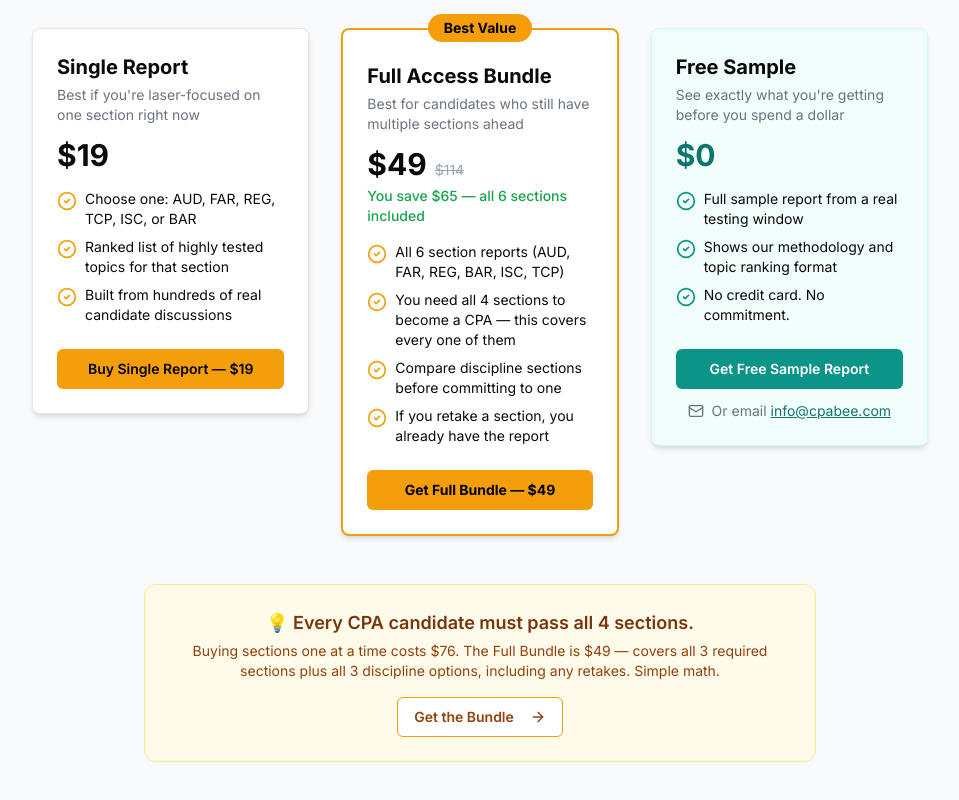
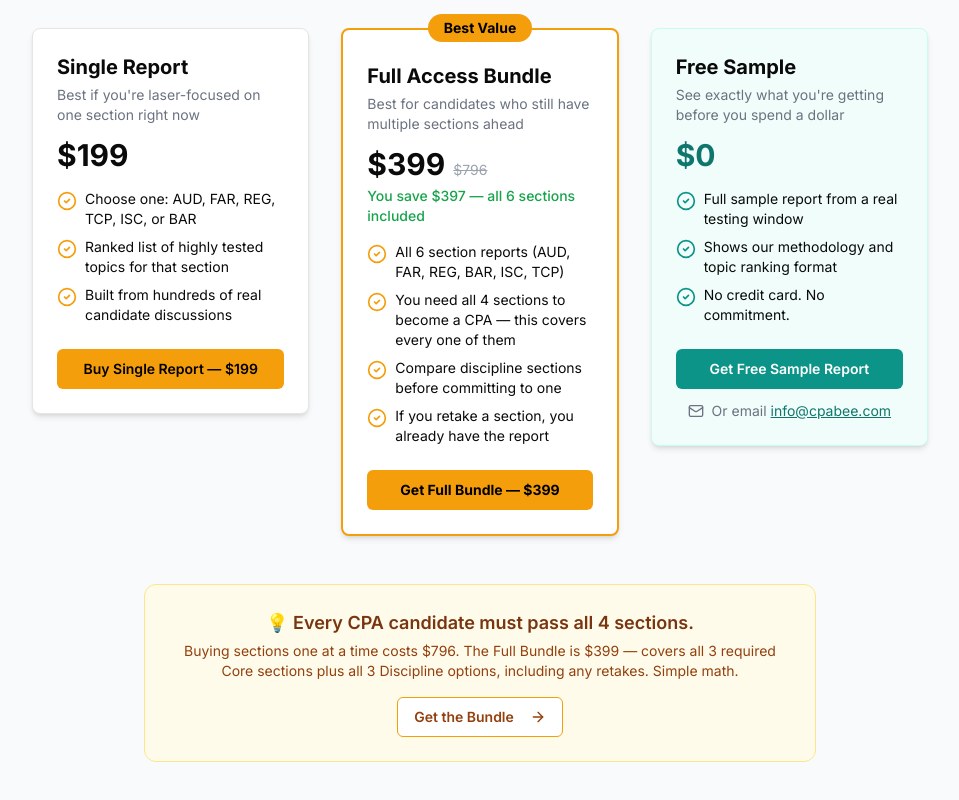
Before and after one commit to pjdevacct/cpabee, a Next.js app: page / in a window 1280 px wide. Shown: the part 2739-3539 px from the top of the page, without its empty margins (160-1119 px from the left). Built offline with nearby package versions, Linux system fonts and the light colour scheme.

Commit message:
Update pricing details for reports and bundles

```diff
--- a/app/page.tsx
+++ b/app/page.tsx
@@ -438,7 +438,7 @@ export default function LandingPage() {
               <div className="text-center space-y-4">
                 <h2 className="text-3xl md:text-4xl font-bold tracking-tighter">Pricing</h2>
                 <p className="text-xl text-gray-500 max-w-2xl mx-auto">
-                  Every CPA candidate must pass all 4 sections. The bundle covers your entire exam for less than the cost of two individual reports.
+                  Every CPA candidate must pass all 4 sections. The bundle covers your entire exam for half the cost of buying individually.
                 </p>
               </div>
             </AnimatedSection>
@@ -451,7 +451,7 @@ export default function LandingPage() {
                   <div className="flex-1">
                     <h3 className="text-xl font-bold mb-1">Single Report</h3>
                     <p className="text-sm text-gray-500 mb-3">Best if you're laser-focused on one section right now</p>
-                    <div className="text-3xl font-bold mb-4">$19</div>
+                    <div className="text-3xl font-bold mb-4">$199</div>
                     <ul className="space-y-2 mb-6">
                       <li className="flex items-start gap-2">
                         <CheckCircle2 className="h-5 w-5 text-yellow-500 mt-0.5 shrink-0" />
@@ -471,7 +471,7 @@ export default function LandingPage() {
                     className="bg-yellow-500 hover:bg-yellow-600 text-black w-full mt-auto font-semibold"
                     onClick={() => setIsSingleReportModalOpen(true)}
                   >
-                    Buy Single Report — $19
+                    Buy Single Report — $199
                   </Button>
                 </Card>
               </AnimatedSection>
@@ -488,10 +488,10 @@ export default function LandingPage() {
                     <h3 className="text-xl font-bold mb-1">Full Access Bundle</h3>
                     <p className="text-sm text-gray-500 mb-3">Best for candidates who still have multiple sections ahead</p>
                     <div className="flex items-baseline gap-2 mb-1">
-                      <span className="text-3xl font-bold">$49</span>
-                      <span className="text-gray-400 line-through text-sm">$114</span>
+                      <span className="text-3xl font-bold">$399</span>
+                      <span className="text-gray-400 line-through text-sm">$796</span>
                     </div>
-                    <p className="text-sm text-green-600 font-medium mb-4">You save $65 — all 6 sections included</p>
+                    <p className="text-sm text-green-600 font-medium mb-4">You save $397 — all 6 sections included</p>
                     <ul className="space-y-2 mb-6">
                       <li className="flex items-start gap-2">
                         <CheckCircle2 className="h-5 w-5 text-yellow-500 mt-0.5 shrink-0" />
@@ -515,7 +515,7 @@ export default function LandingPage() {
                     className="bg-yellow-500 hover:bg-yellow-600 text-black w-full mt-auto font-bold"
                     onClick={() => setIsBundleModalOpen(true)}
                   >
-                    Get Full Bundle — $49
+                    Get Full Bundle — $399
                   </Button>
                 </Card>
               </AnimatedSection>
@@ -570,8 +570,8 @@ export default function LandingPage() {
                   💡 Every CPA candidate must pass all 4 sections.
                 </p>
                 <p className="text-amber-800 text-sm">
-                  Buying sections one at a time costs $76. The Full Bundle is $49 — covers all 3 required sections
-                  plus all 3 discipline options, including any retakes. Simple math.
+                  Buying sections one at a time costs $796. The Full Bundle is $399 — covers all 3 required Core sections
+                  plus all 3 Discipline options, including any retakes. Simple math.
                 </p>
                 <Button
                   variant="outline"
@@ -827,7 +827,7 @@ export default function LandingPage() {
         isOpen={isSingleReportModalOpen}
         onClose={() => setIsSingleReportModalOpen(false)}
         type="SINGLE"
-        title="Purchase a Single Report — $19"
+        title="Purchase a Single Report — $199"
         description="Choose one section. Get a ranked breakdown of the most highly tested topics."
       />
 
@@ -835,8 +835,8 @@ export default function LandingPage() {
         isOpen={isBundleModalOpen}
         onClose={() => setIsBundleModalOpen(false)}
         type="BUNDLE"
-        title="Full Access Bundle — $49"
-        description="All 6 section reports. Covers your entire CPA exam journey — including retakes. Save $65 vs. buying individually."
+        title="Full Access Bundle — $399"
+        description="All 6 section reports. Covers your entire CPA exam journey — including retakes. Save $397 vs. buying individually."
       />
 
       {/* Admin Panel — press Ctrl+Alt+A to open */}
```
